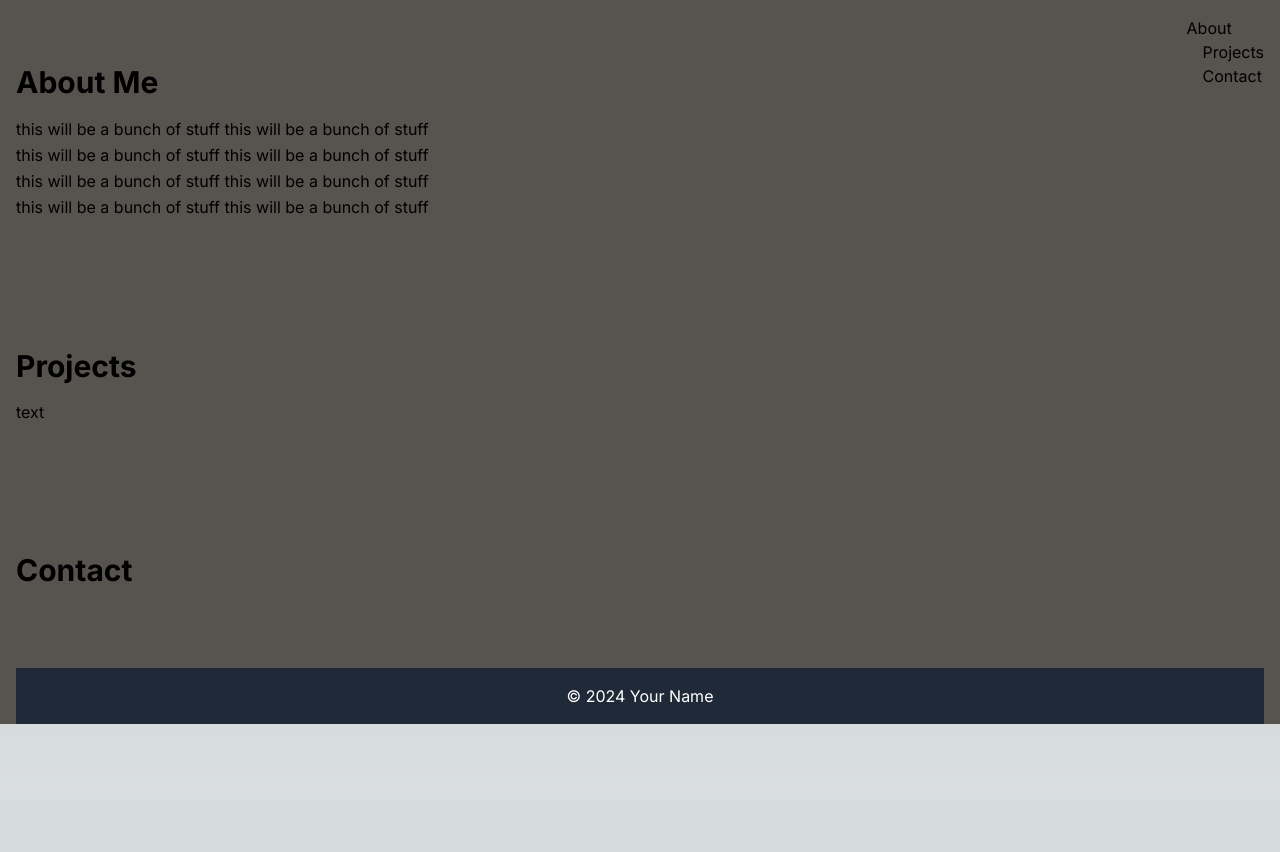
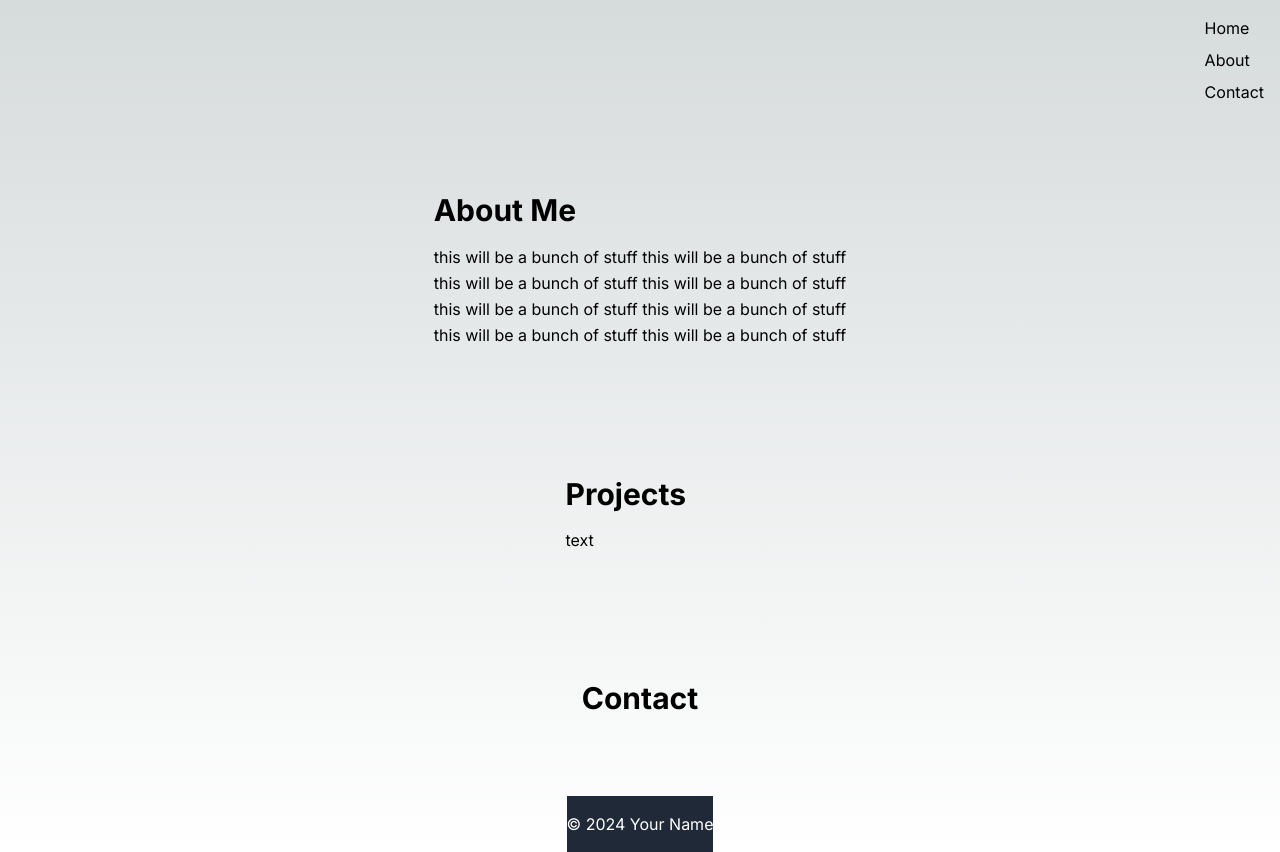
Before and after one commit to rileyfletch/personal-website, a Next.js app in the folder website/: page / in a window 1280 px wide. Before the commit the page ends 800 px from the top, so only its background shows below. Built offline with nearby package versions, Linux system fonts and the light colour scheme.

Commit message:
basic layout

```diff
--- a/website/app/page.tsx
+++ b/website/app/page.tsx
@@ -1,28 +1,19 @@
 export default function Page() {
   return (
-    <main className="flex flex-col justify-between px-4 bg-stone-600">
+    <main className="flex flex-col">
 
-        <nav className="fixed container mx-auto flex justify-end items-center pr-8 pt-4">
-          <ul className="space-x-4">
-            <li>
-              <a href="#about" className="hover:text-gray-600">
-                About
-              </a>
-            </li>
-            <li>
-              <a href="#projects" className="hover:text-gray-600">
-                Projects
-              </a>
-            </li>
-            <li>
-              <a href="#contact" className="hover:text-gray-600">
-                Contact
-              </a>
-            </li>
+      <div className="sticky top-0 p-4 flex items-center">
+        <div className="ml-auto">
+          <ul className="list-none">
+            <li className="mb-2"><a href="#" className="">Home</a></li>
+            <li className="mb-2"><a href="#" className="">About</a></li>
+            <li className="mb-2"><a href="#" className="">Contact</a></li>
           </ul>
-        </nav>
+        </div>
+      </div>
 
-      <section id="about" className="container mx-auto py-16">
+      <div className="flex flex-col items-center">
+        <section id="about" className="py-16">
           <h2 className="text-3xl font-bold mb-4">About Me</h2>
           <p className="leading-relaxed">
             this will be a bunch of stuff
@@ -42,7 +33,7 @@ export default function Page() {
           </p>
         </section>
 
-      <section id="projects" className="container mx-auto py-16">
+        <section id="projects" className="py-16">
           <h2 className="text-3xl font-bold mb-4">Projects</h2>
           <div className="grid grid-cols-1 md:grid-cols-2 lg:grid-cols-3 gap-8">
             <p>
@@ -51,7 +42,7 @@ export default function Page() {
           </div>
         </section>
 
-      <section id="contact" className="container mx-auto py-16">
+        <section id="contact" className="py-16">
           <h2 className="text-3xl font-bold mb-4">Contact</h2>
           <form className="max-w-md">
           </form>
@@ -62,6 +53,9 @@ export default function Page() {
             &copy; {new Date().getFullYear()} Your Name
           </div>
         </footer>
+      </div>
+
+
 
     </main>
   );
```
Lines whose indentation alone changed are shown as unchanged.
